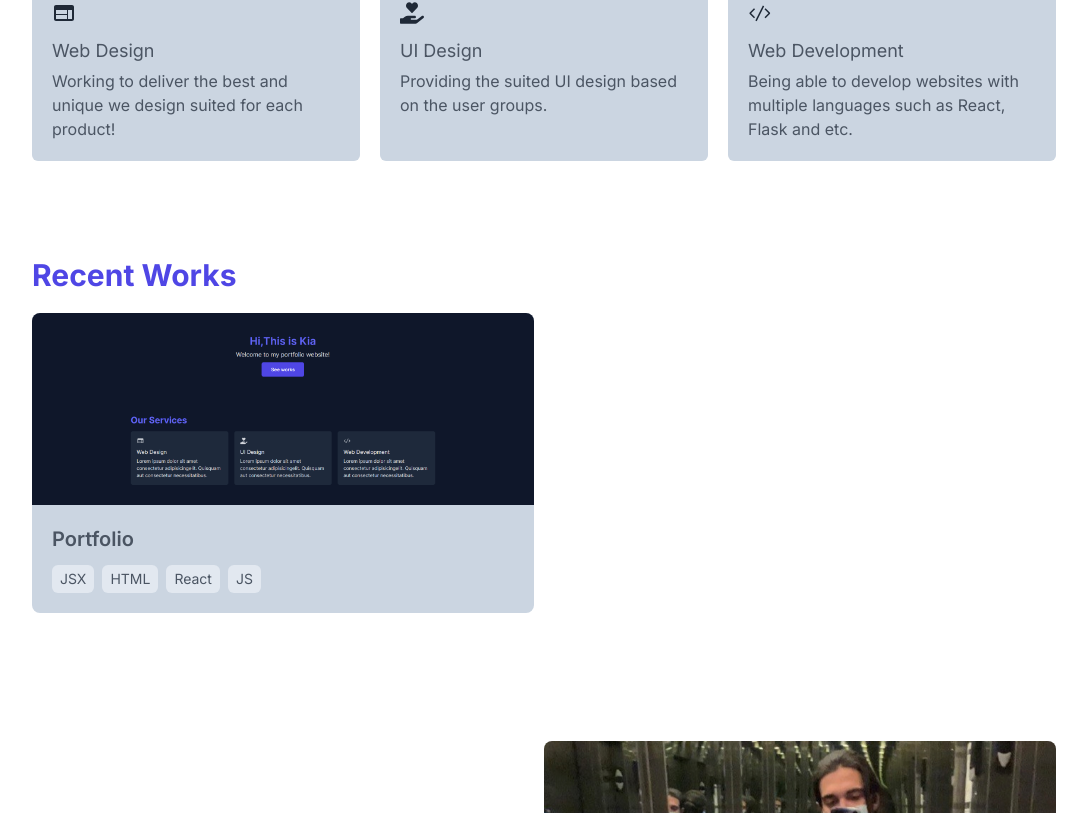
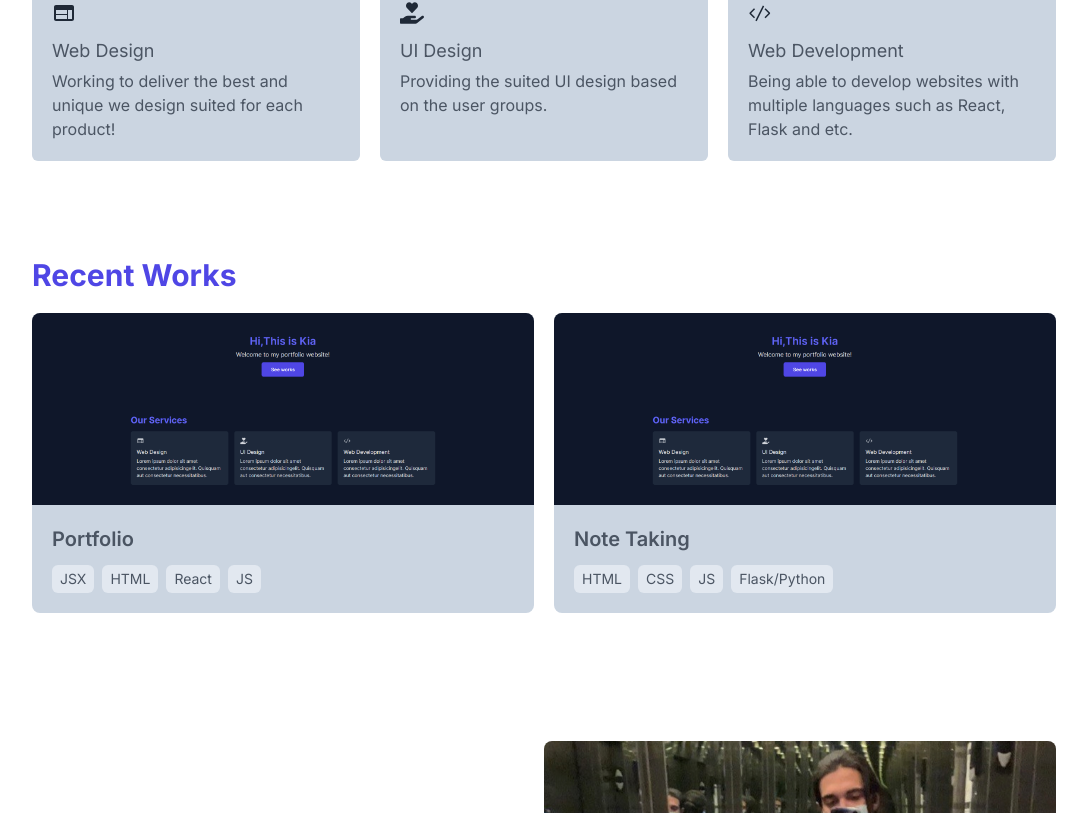
Before and after one commit to kiakaikia/kiakaikia.github.io, a React (Vite) app: page / in a window 1280 px wide. Shown: the part 423-1236 px from the top of the page, without its empty margins (96-1183 px from the left). Built offline with nearby package versions, Linux system fonts and the light colour scheme.

Commit message:
updated works

```diff
--- a/src/data/works.js
+++ b/src/data/works.js
@@ -6,5 +6,11 @@ export default [
         imgUrl: logo,
         tech: ['JSX', 'HTML', 'React', 'JS'],
         workUrl: 'https://kiakaikia.github.io/'
+    },
+    {
+        title: 'Note Taking',
+        imgUrl: logo,
+        tech: ['HTML', 'CSS', 'JS', 'Flask/Python'],
+        workUrl: 'https://kiakaikia.github.io/'
     }
 ]
```
